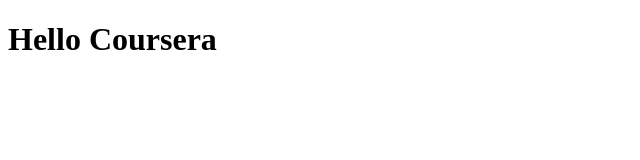
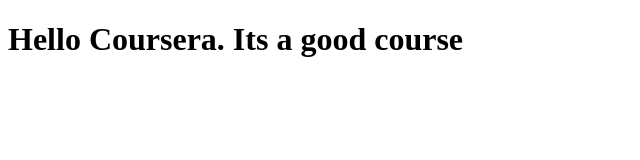
Before and after one commit to mrdefender99/Test, a plain HTML site: page site/index.html in a window 1280 px wide. Shown: the whole page, without its empty margins (0-640 px from the left). Drawn offline with Linux system fonts and the light colour scheme.

Commit message:
Small addition to out page content.

```diff
--- a/site/index.html
+++ b/site/index.html
@@ -4,6 +4,6 @@
 	<title>Hello Coursera!</title>
 </head>
 <body>
-<h1>Hello Coursera<h1>
+<h1>Hello Coursera. Its a good course<h1>
 </body>
 </html>
```
